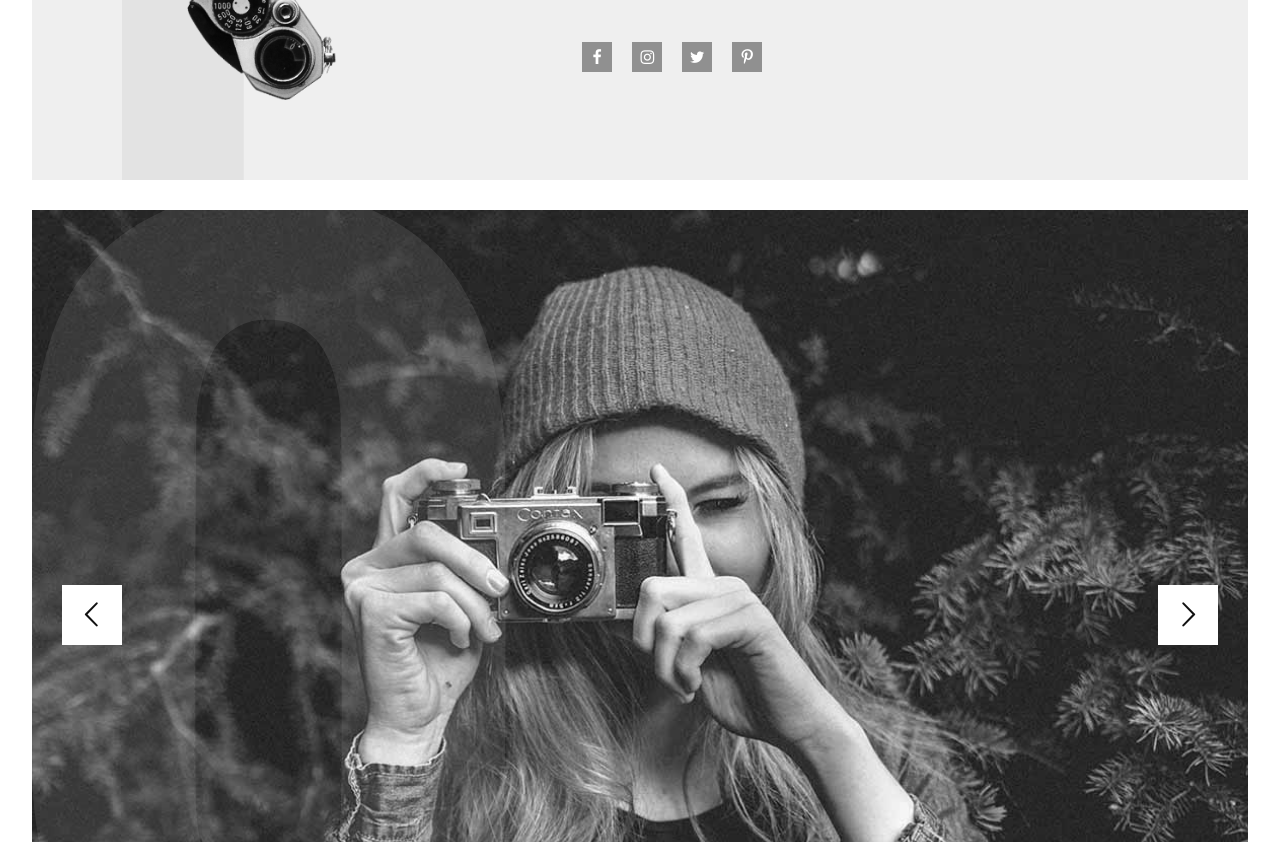
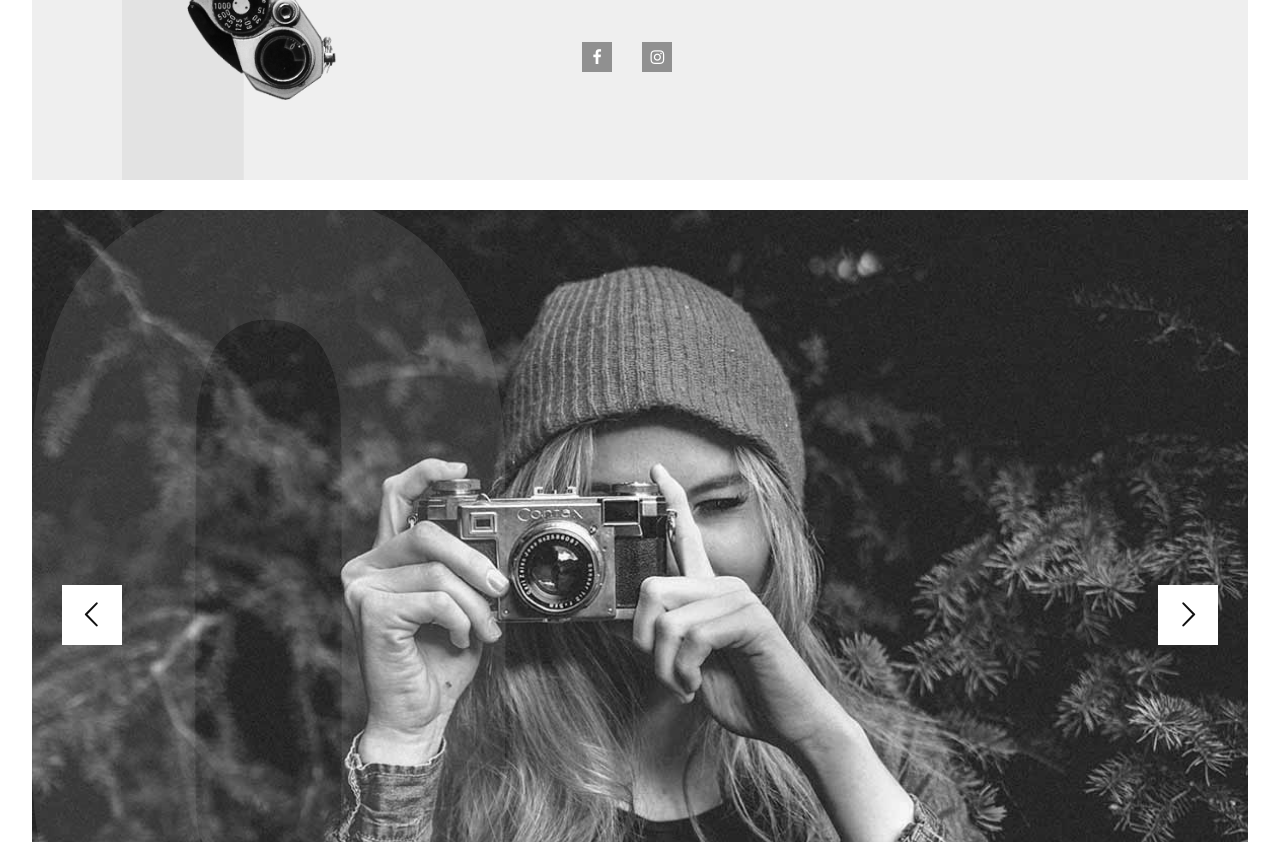
Before and after one commit to luke-tsai/VirginiaWebsite, a plain HTML site: page index.html in a window 1280 px wide. Shown: the part 1080-1922 px from the top of the page. Drawn offline with nearby package versions, Linux system fonts and the light colour scheme; files whose address does not match are found by name.

Commit message:
Minor Changes

```diff
--- a/assets/css/main.css
+++ b/assets/css/main.css
@@ -604,7 +604,7 @@ svg path{
     display:-webkit-flex;
     display:-ms-flexbox;
     display:flex;
-    width:180px;
+    width:90px;
     -webkit-box-pack:justify;
     -webkit-justify-content:space-between;
     -ms-flex-pack:justify;
--- a/index.html
+++ b/index.html
@@ -40,7 +40,7 @@
         <div class="blurb">
           <h2>My name is <strong>Virginia</strong></h2>
           <p>Excepteur sint occaecat cupidatat non proident, sunt in culpa qui officia deserunt mollit anim id est laborum. Sed ut perspiciatis unde omnis iste natus error sit voluptatem accusantium doloremque laudantium, totam rem aperiam, eaque ipsa quae ab illo inventore veritatis et quasi architecto beatae vitae dicta sunt explicabo. Nemo enim ipsam voluptatem quia voluptas sit aspernatur aut odit aut fugit, sed quia consequuntur magni dolores eos qui ratione voluptatem sequi nesciunt.<br><br>Ipsum quia dolor sit amet, consectetur, adipisci velit, sed quia non numquam eius modi tempora incidunt ut labore et dolore magnam aliquam quaerat voluptatem.</p>
-          <div class="social"><a href="#"><i class="icon-facebook"></i></a><a href="#"><i class="icon-instagram"></i></a><a href="#"><i class="icon-twitter"></i></a><a href="#"><i class="icon-pinterest-p"></i></a></div>
+          <div class="social"><a href="#"><i class="icon-facebook"></i></a><a href="#"><i class="icon-instagram"></i></a></div>
         </div>
       </div>
     </section>
@@ -100,7 +100,7 @@
         <script type="text/javascript">
         $('#gform').on('submit', function(e) {
           $('#gform *').hide();
-          $('#gform').prepend('Your submission has been processed...');
+          $('#gform').prepend('Thank you for your inquiry!');
           });
         </script>
       </div>
```
